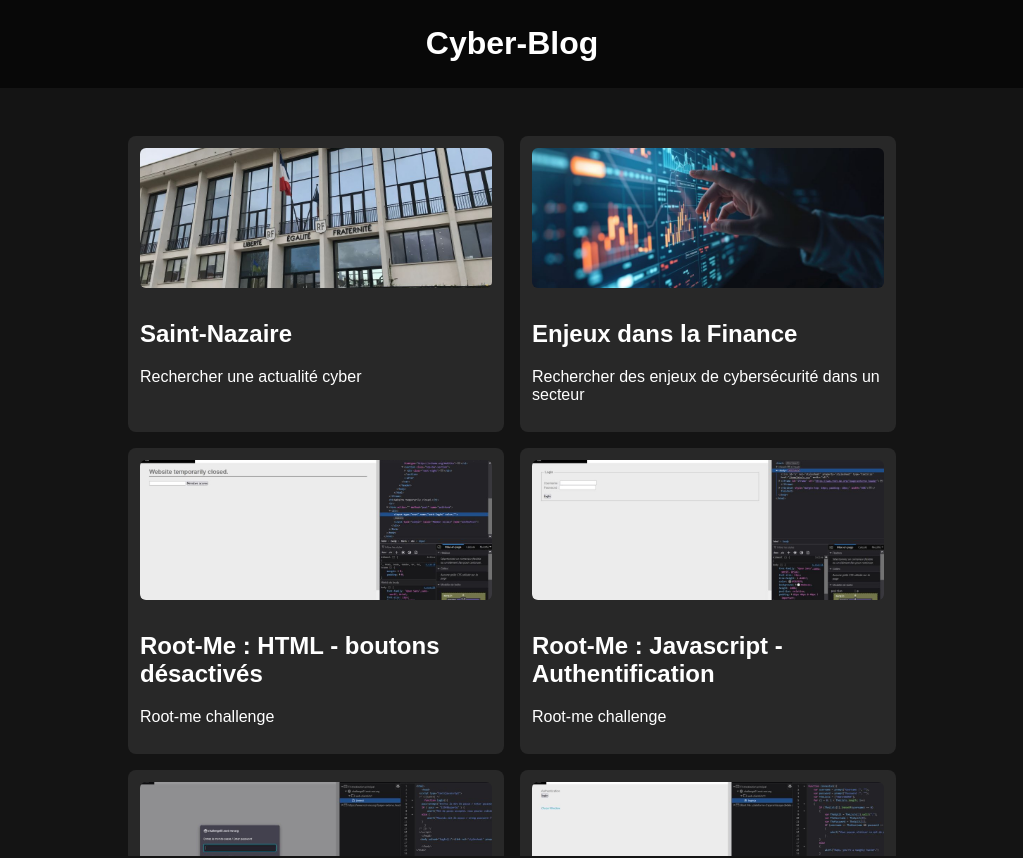
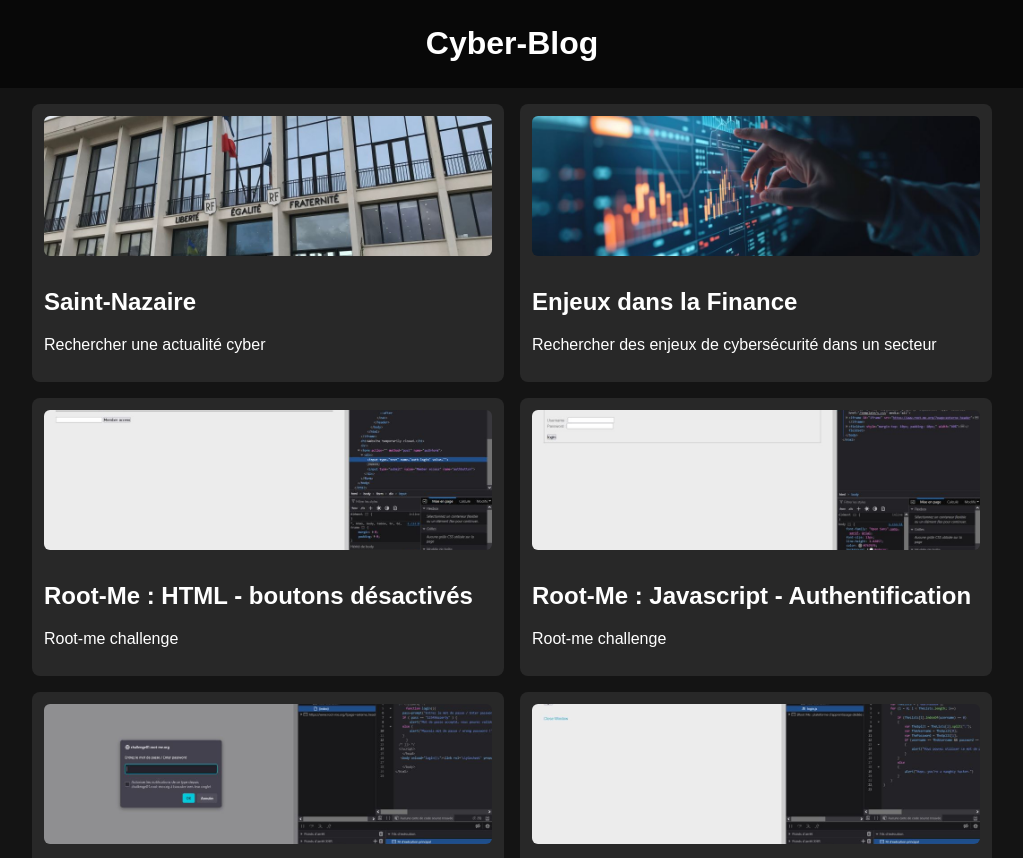
Before and after one commit to Arthur-Prudhomme/cyber-blog, a Vue app: page / in a window 1280 px wide. Shown: the top 858 px of the page, without its empty margins (128-1151 px from the left). Built offline with nearby package versions, Linux system fonts and the light colour scheme.

Commit message:
fix style home and detail

```diff
--- a/src/views/Detail.vue
+++ b/src/views/Detail.vue
@@ -407,7 +407,7 @@ html, body, #app {
 }
 
 .detail {
-    min-height:100vh;
+  min-height:100vh;
 }
 
 .text-box {
@@ -415,7 +415,8 @@ html, body, #app {
   margin-top: 16px;
 
   color: rgb(255, 255, 255);
-  margin: 2em 25em 0 25em;
+  margin: auto;
+  width: 50vw;
   padding-bottom: 10em;
   text-align: center;
 }
--- a/src/views/Home.vue
+++ b/src/views/Home.vue
@@ -50,7 +50,7 @@ html, body, #app {
 }
 
 .home {
-  height: calc(100vh - 64px); /* Assuming header is 64px */
+  height: calc(100vh-90); /* Assuming header is 64px */
   overflow-y: auto;
   padding: 16px;
   background-color: rgb(20, 20, 20);
@@ -58,7 +58,8 @@ html, body, #app {
 .cards-grid {
   display: grid;
   grid-template-columns: repeat(2, 1fr);
-  margin: 2em 15em 0 15em;
+  width: 75vw;
+  margin:auto;
   gap: 16px;
 }
 </style>
```
